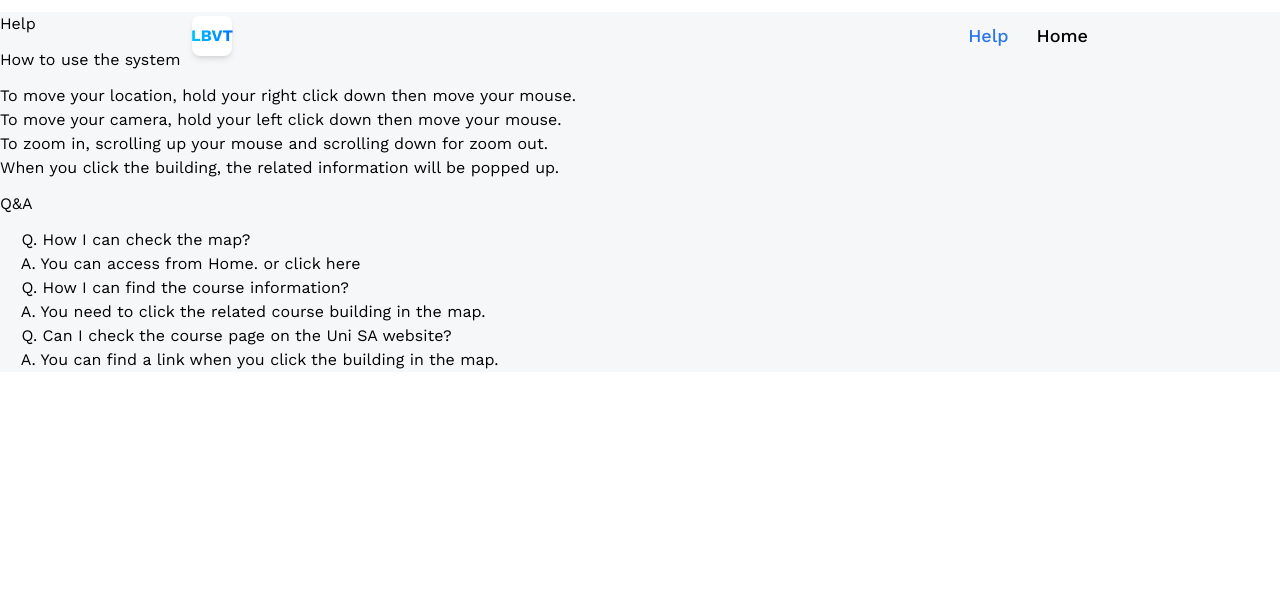
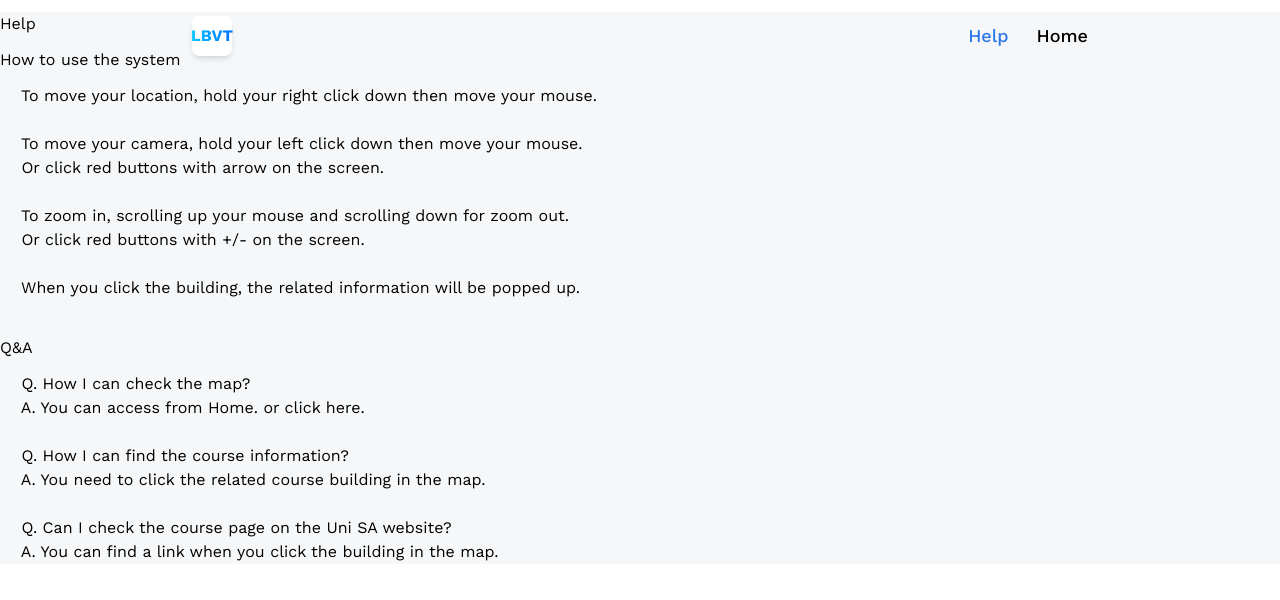
Before and after one commit to kietthely/lbvt, a React (Vite) app in the folder lbvt-roadmap/: page /Help in a window 1280 px wide. Shown: the top 600 px of the page. Built offline with nearby package versions, Linux system fonts and the light colour scheme.

Commit message:
Modified texts for how to use
Added texts for how to use for the buttons action which Sam implements in this sprint.

```diff
--- a/lbvt-roadmap/src/components/Help.jsx
+++ b/lbvt-roadmap/src/components/Help.jsx
@@ -4,23 +4,25 @@ import { NavLink } from "react-router-dom";
 const Help = () => {
     return (
         <div id="Help" className="container">
-            <h2 className="mt-3 mb-3">Help</h2>
+            <h1 className="mt-3 mb-3">Help</h1>
 
             <h3 className="mb-3">How to use the system</h3>
-            <ul>
-                <li>To move your location, hold your right click down then move your mouse.</li>
-                <li>To move your camera, hold your left click down then move your mouse.</li>
-                <li>To zoom in, scrolling up your mouse and scrolling down for zoom out.</li>
-                <li>When you click the building, the related information will be popped up.</li>
-            </ul>
+            <p>&emsp; To move your location, hold your right click down then move your mouse.</p><br/>
 
+            <p>&emsp; To move your camera, hold your left click down then move your mouse.<br/>
+            &emsp; Or click red buttons with arrow on the screen.</p><br/>
+
+            <p>&emsp; To zoom in, scrolling up your mouse and scrolling down for zoom out.<br/>
+            &emsp; Or click red buttons with +/- on the screen.</p><br/>
+
+            <p>&emsp; When you click the building, the related information will be popped up.</p><br/>
 
             <h3 className="mt-3 mb-3">Q&A</h3>
             <p>&emsp; Q. How I can check the map?<br/>
-            &emsp; A. You can access from Home. or click <span><NavLink to="/Home" className={({ isActive }) => isActive ? "text-blue-500" : "text-black"}>here</NavLink></span></p>
+            &emsp; A. You can access from Home. or click <NavLink to="/" className={({ isActive }) => isActive ? "text-blue-500" : "text-black"}>here</NavLink>.</p><br/>
 
             <p>&emsp; Q. How I can find the course information?<br/>
-            &emsp; A. You need to click the related course building in the map.</p>
+            &emsp; A. You need to click the related course building in the map.</p><br/>
 
             <p>&emsp; Q. Can I check the course page on the Uni SA website?<br/>
             &emsp; A. You can find a link when you click the building in the map.</p>
```
